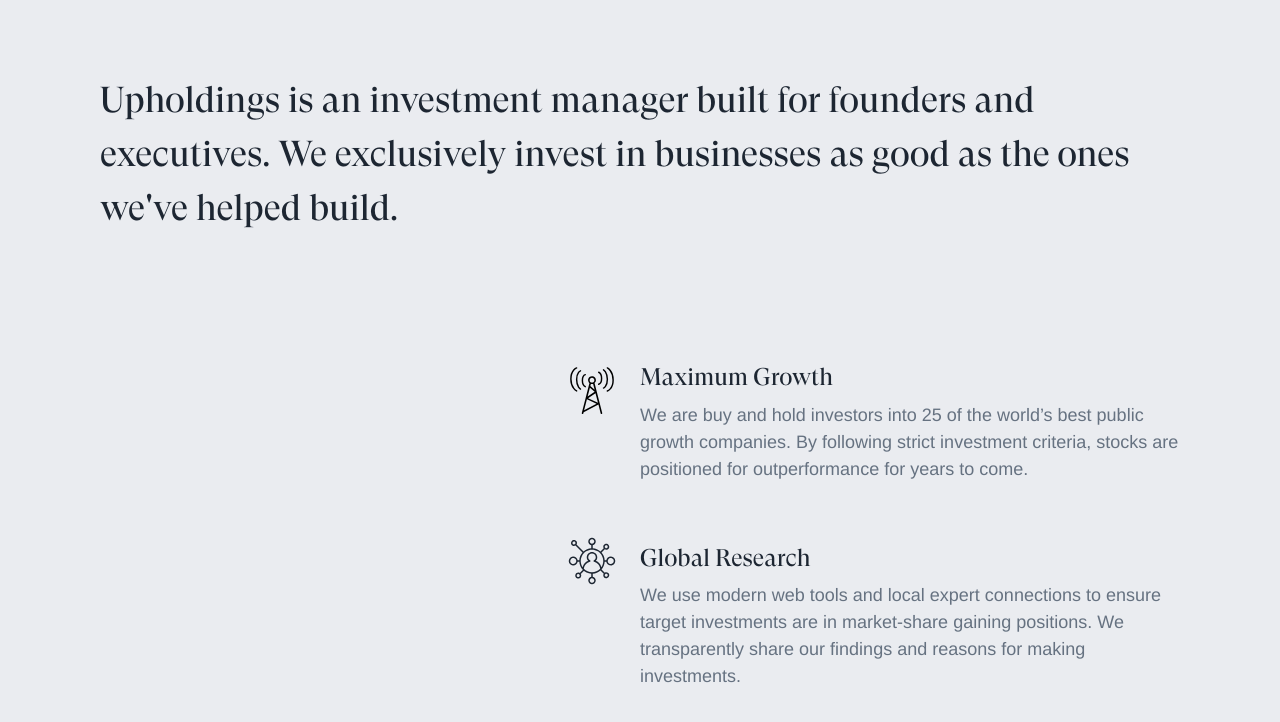
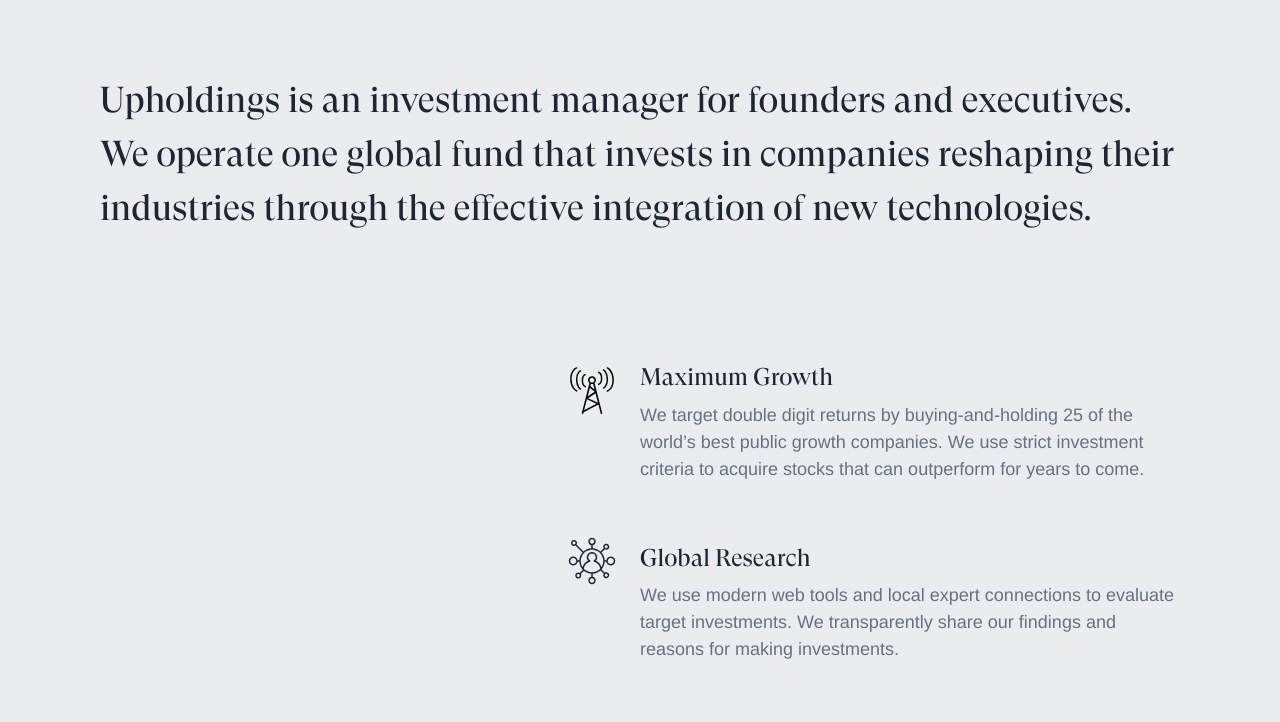
Before and after one commit to willanderson/Upholdings, a Jekyll site: the page built from index.md, in a window 1280 px wide and 900 px high, scrolled down 729 px, cut to the strip 175-897 px from the top of the window. Built offline with Jekyll 4.4.1, drawn with Linux system fonts in a browser that asks for light colours; nearby versions of some CDN libraries; some web fonts are replaced.

Commit message:
Updated Index

```diff
--- a/index.md
+++ b/index.md
@@ -3,20 +3,20 @@
 hero_h1: Modern Investing.
 hero_p: Grow your hard-earned wealth by investing into the best companies building
   our future.
-manifesto: Upholdings is an investment manager built for founders and executives.
-  We exclusively invest in businesses as good as the ones we've helped build.
+manifesto: Upholdings is an investment manager for founders and executives. We operate
+  one global fund that invests in companies reshaping their industries through the
+  effective integration of new technologies.
 differenceA_h3: Maximum Growth
-differenceA_p: We are buy and hold investors into 25 of the world’s best public growth
-  companies. By following strict investment criteria, stocks are positioned for outperformance
-  for years to come.
+differenceA_p: We target double digit returns by buying-and-holding 25 of the world’s
+  best public growth companies. We use strict investment criteria to acquire stocks
+  that can outperform for years to come.
 differenceB_h3: Global Research
-differenceB_p: We use modern web tools and local expert connections to ensure target
-  investments are in market-share gaining positions. We transparently share our findings
-  and reasons for making investments.
+differenceB_p: We use modern web tools and local expert connections to evaluate target
+  investments. We transparently share our findings and reasons for making investments.
 differenceC_h3: Low Cost
-differenceC_p: Our first investment offering is priced like an ETF, not a hedge fund.
-  And our low turnover investment strategy ensures better tax efficiency than traditional
-  funds.
+differenceC_p: Our investment fund is priced like an ETF, not a hedge fund. And our
+  low turnover investment strategy ensures better tax efficiency than most traditional
+  equity funds.
 approachA_h3: Globally Sourced
 approachA_p: We scour the world for 25 market leading multi-billion-dollar companies,
   and target those that can sell well beyond their own borders.
```
